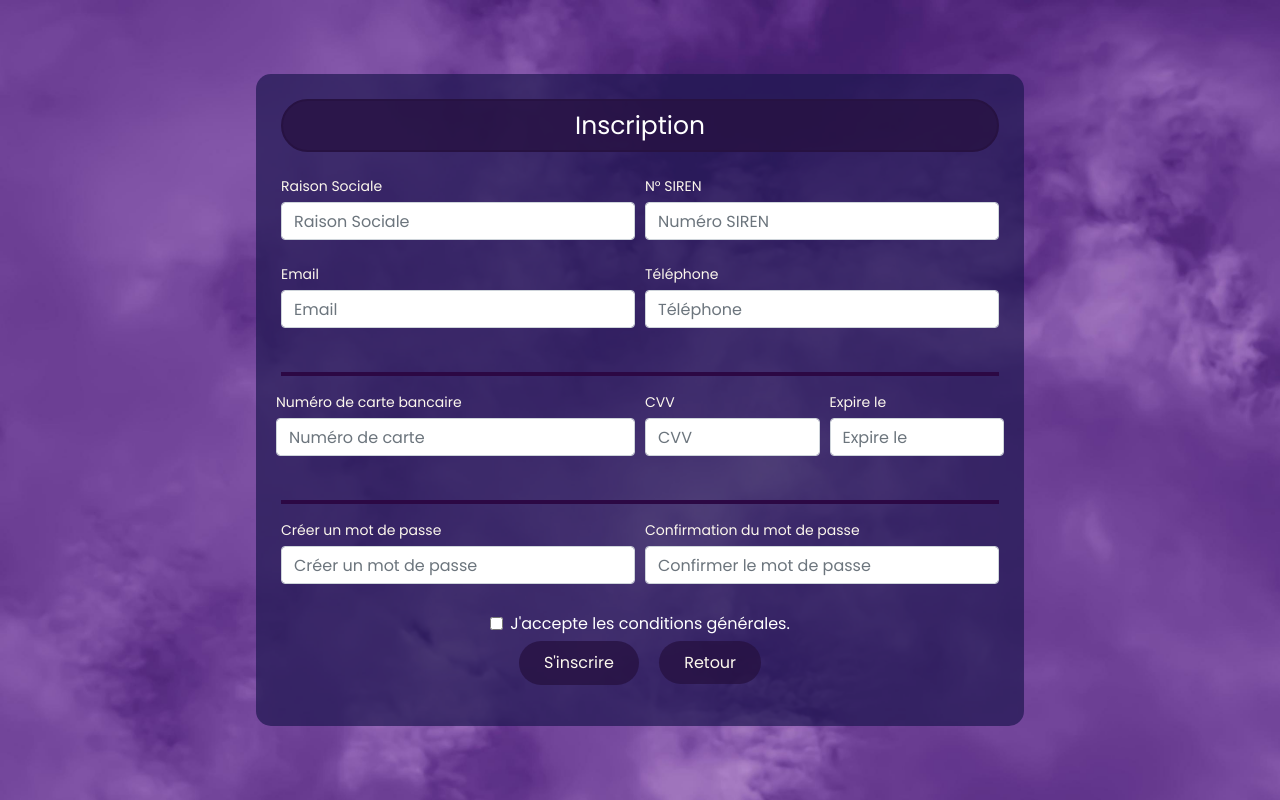
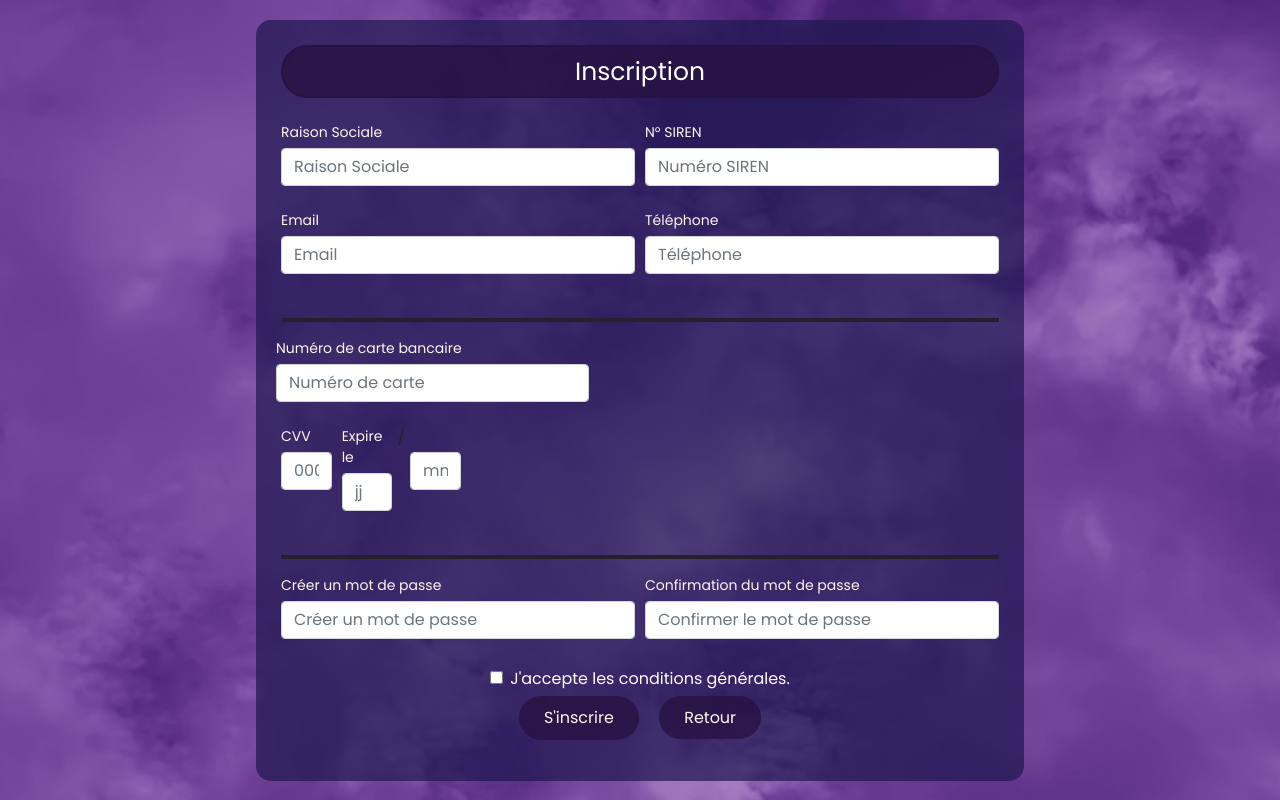
Before and after one commit to StarLetters/DSDBank, a PHP site: page /pages/Register.html in a window 1280 px wide. Run offline with PHP 8.4, Linux system fonts and the light colour scheme; some libraries are stand-ins or nearby versions.

Commit message:
Register toujours

```diff
--- a/pages/Register.html
+++ b/pages/Register.html
@@ -33,12 +33,12 @@
             <div class="form-row">
                 <div class="form-group col-md-6 mb-4"> <!-- Colonne de largeur 6 pour Raison Sociale -->
                     <label for="raisonSociale">Raison Sociale</label>
-                    <input class="form-control" type="text" id="raisonSociale" name="raisonSociale" placeholder="Raison Sociale" required />
+                    <input class="form-control" type="text" id="raisonSociale" name="raisonSociale" placeholder="Raison Sociale" maxlength="100" required />
                     <div class="invalid-feedback">Erreur</div>
                 </div>
                 <div class="form-group col-md-6 mb-4"> <!-- Colonne de largeur 6 pour Raison Sociale -->
                     <label for="numeroSiren">N° SIREN</label>
-                    <input class="form-control" type="text" id="numeroSiren" name="numeroSiren" placeholder="Numéro SIREN" required />
+                    <input class="form-control" type="text" id="numeroSiren" name="numeroSiren" placeholder="Numéro SIREN" pattern="[0-9]{9}" required />
                     <div class="invalid-feedback">Erreur</div>
                 </div>
                 <div class="form-group col-md-6 mb-4"> <!-- Colonne de largeur 6 pour Email -->
@@ -46,39 +46,50 @@
                     <input type="email" class="form-control" id="email" name="email" placeholder="Email" required />
                     <div class="invalid-feedback">Erreur</div>
                 </div>
-                <div class="form-group col-md-6 mb-4"> <!-- Colonne de largeur 6 pour Téléphone -->
+                <div class="form-group col-md-6 mb-4"> <!-- Colonne de largeur 6 pour Téléphone --> <!-- PAS SUR POUR LE PATTERN -->
                     <label for="phoneNumber">Téléphone</label>
-                    <input type="tel" class="form-control" id="telephone" name="telephone" placeholder="Téléphone" required />
+                    <input type="tel" class="form-control" id="telephone" name="telephone" placeholder="Téléphone" pattern="^\+?\d{7,10}$" />
                     <div class="invalid-feedback">Erreur</div>
                 </div>
             </div>
 
 
-            <hr style="border: 2px solid #2c0844; margin-top: 20px;">
+            <hr style="border: 2px solid #252029; margin-top: 20px;">
 
             <div class="form-row">
 
                 <div class="form-row">
-                    <div class="form-group col-md-6 mb-4">
+                    <div class="form-group col-md-11 mb-4">
                         <label for="carte">Numéro de carte bancaire</label>
-                        <input type="text" class="form-control" id="carte" name="carte" placeholder="Numéro de carte" required />
+                        <input type="text" class="form-control" id="carte" name="carte" placeholder="Numéro de carte" pattern="(?:[0-9]{4}[\s-]?){3}[0-9]{4}" required />
                         <div class="invalid-feedback">Erreur</div>
                     </div>
-                    <div class="form-group col-md-3 mb-4">
-                        <label for="cvv">CVV</label>
-                        <input type="text" class="form-control" id="cvv" name="cvv" placeholder="CVV" required />
-                        <div class="invalid-feedback">Erreur</div>
-                    </div>
-                    <div class="form-group col-md-3 mb-4">
-                        <label for="expireOn">Expire le</label>
-                        <input type="text" class="form-control" id="expireOn" name="expireOn" placeholder="Expire le" required />
-                        <div class="invalid-feedback">Erreur</div>
-                    </div>
+
                 </div>
-
             </div>
 
-            <hr style="border: 2px solid #2c0844; margin-top: 20px;">
+            <div class="form-row">
+                <div class="form-group col-md-1 mb-4">
+                    <label for="cvv">CVV</label>
+                    <input type="text" class="form-control" id="cvv" name="cvv" placeholder="000" pattern="[0-9]{3}" required />
+                    <div class="invalid-feedback">Erreur</div>
+                </div>
+                <div class="form-group col-md-1 mb-4">
+                    <label for="expireOn">Expire le</label>
+                    <input type="text" class="form-control" id="expireOn" name="expireOn" placeholder="jj" pattern="[1-9]|[12][0-9]|3[01]" required />
+                    <div class="invalid-feedback">Erreur</div>
+                </div>
+                <div class="form-group">
+                    /
+                </div>
+                <div class="form-group col-md-1 mb-4">
+                    <label for="expireOn">&nbsp;</label>
+                    <input type="text" class="form-control" id="expireOn" name="expireOn" placeholder="mm" pattern="[0-9]{2}" required />
+                    <div class="invalid-feedback">Erreur</div>
+                </div>
+            </div>
+
+            <hr style="border: 2px solid #252029; margin-top: 20px;">
 
             <div class="form-row">
                 <div class="form-group col-md-6 mb-4">
```
Also changed, not shown: pages/register.php (+16 -24 lines).
